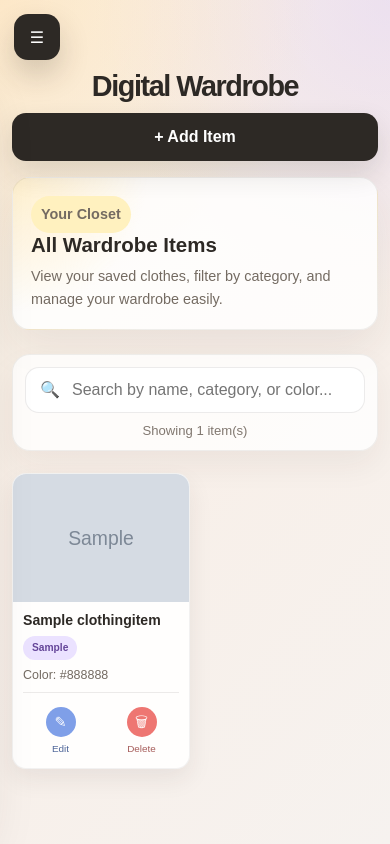
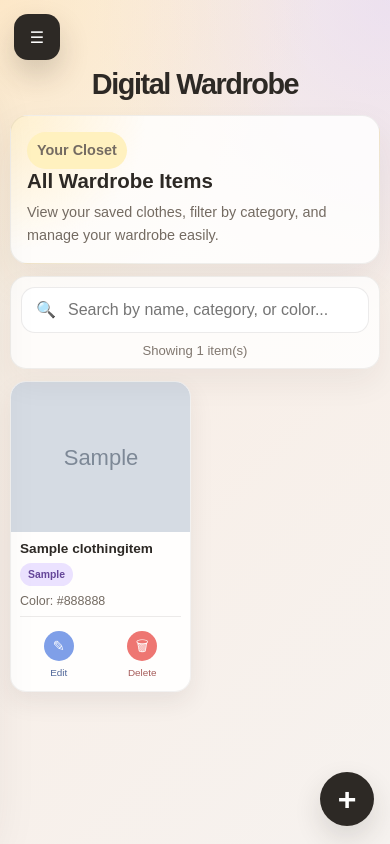
Before and after one commit to NAgarwal121707/digital_wardrobe, a Django app: page /dashboard/ in a window 390 px wide. Run offline with Django 5.2, Linux system fonts and the light colour scheme; a user stored in the database is signed in; tables that the repository leaves empty hold one stand-in row (values such as "Sample post"); grey boxes marked "Sample" are stand-in pictures.

Commit message:
changed mobile UI and media

```diff
--- a/static/css/styles.css
+++ b/static/css/styles.css
@@ -1634,3 +1634,213 @@ body.auth-page {
         font-size: 0.95rem;
     }
 }
+
+/* =========================
+   FINAL MOBILE UI FIX
+   paste at END of CSS file
+========================= */
+
+@media (max-width: 720px) {
+  html,
+  body {
+    width: 100%;
+    min-height: 100%;
+    overflow-x: hidden;
+  }
+
+  .dashboard-page,
+  .theme-boutique {
+    min-height: 100dvh;
+  }
+
+  .wardrobe-shell {
+    width: 100%;
+    min-height: 100dvh;
+    padding: 70px 10px 12px;
+    margin: 0;
+    gap: 12px;
+  }
+
+  .wardrobe-main {
+    width: 100%;
+    min-height: calc(100dvh - 82px);
+    display: flex;
+    flex-direction: column;
+  }
+
+  .wardrobe-intro-card {
+    margin-bottom: 12px;
+    padding: 16px;
+    border-radius: 18px;
+  }
+
+  .wardrobe-toolbar {
+    position: sticky;
+    top: 0;
+    z-index: 20;
+    margin-bottom: 12px;
+    padding: 10px;
+    border-radius: 16px;
+  }
+
+  .wardrobe-dashboard-grid,
+  .grid {
+    flex: 1;
+    display: grid;
+    grid-template-columns: repeat(2, minmax(0, 1fr));
+    align-content: start;
+    gap: 10px;
+    padding-bottom: 16px;
+  }
+
+  .card {
+    min-height: 100%;
+    border-radius: 16px;
+  }
+
+  .card-image,
+  .card-others {
+    height: 170px;
+  }
+
+  .wardrobe-item-image {
+    width: 100%;
+    height: 100%;
+    object-fit: cover;
+  }
+
+  .card-body {
+    padding: 11px;
+  }
+
+  .card-title-row {
+    gap: 6px;
+  }
+
+  .card-title-row h3 {
+    font-size: 0.95rem;
+  }
+
+  .badge {
+    font-size: 0.65rem;
+    min-height: 23px;
+    padding: 0 8px;
+  }
+
+  .item-color-text {
+    font-size: 0.78rem;
+    margin-bottom: 8px;
+  }
+
+  .actions {
+    margin-top: 8px;
+  }
+
+  .action-btn span {
+    width: 30px;
+    height: 30px;
+  }
+
+  /* Add/Edit page full mobile space */
+  .add-item-page {
+    width: 100%;
+    min-height: 100dvh;
+    padding: 10px;
+    margin: 0;
+    display: flex;
+    flex-direction: column;
+  }
+
+  .add-item-topbar {
+    margin-bottom: 10px;
+  }
+
+  .add-item-layout {
+    flex: 1;
+    display: flex;
+    flex-direction: column;
+    gap: 10px;
+  }
+
+  .add-item-preview-card {
+    padding: 16px;
+    border-radius: 18px;
+  }
+
+  .add-item-preview-card h1 {
+    font-size: 1.55rem;
+  }
+
+  .add-item-preview-card p {
+    font-size: 0.85rem;
+    margin-bottom: 0;
+  }
+
+  .add-item-form-card {
+    flex: 1;
+    padding: 16px;
+    border-radius: 18px;
+  }
+
+  .separate-add-form {
+    gap: 12px;
+  }
+
+  .form-field input,
+  .form-field select,
+  .form-field textarea {
+    min-height: 48px;
+    border-radius: 12px;
+  }
+
+  .wardrobe-submit-btn {
+    min-height: 52px;
+    margin-top: 4px;
+    border-radius: 14px;
+  }
+
+  /* Floating add button for mobile */
+  .wardrobe-main-actions {
+    position: fixed;
+    right: 16px;
+    bottom: 18px;
+    z-index: 70;
+  }
+
+  .wardrobe-main-actions .add-category-btn,
+  .wardrobe-main-actions .wardrobe-dark-btn {
+    width: 54px;
+    height: 54px;
+    min-height: 54px;
+    padding: 0;
+    border-radius: 50%;
+    font-size: 0;
+  }
+
+  .wardrobe-main-actions .add-category-btn::before,
+  .wardrobe-main-actions .wardrobe-dark-btn::before {
+    content: "+";
+    font-size: 2rem;
+    line-height: 1;
+  }
+}
+
+@media (max-width: 390px) {
+  .wardrobe-dashboard-grid,
+  .grid {
+    gap: 8px;
+  }
+
+  .card-image,
+  .card-others {
+    height: 150px;
+  }
+
+  .card-body {
+    padding: 9px;
+  }
+
+  .card-title-row h3 {
+    font-size: 0.85rem;
+  }
+}
```
